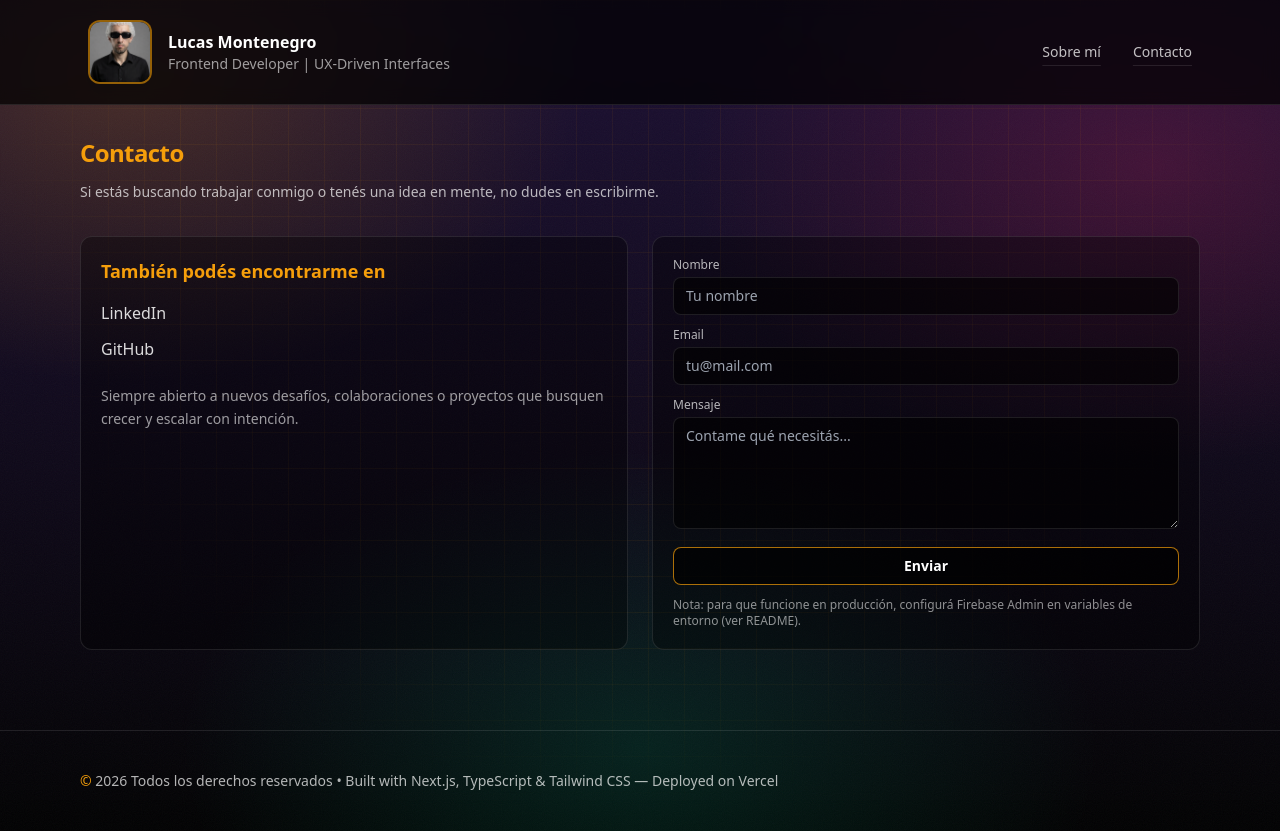
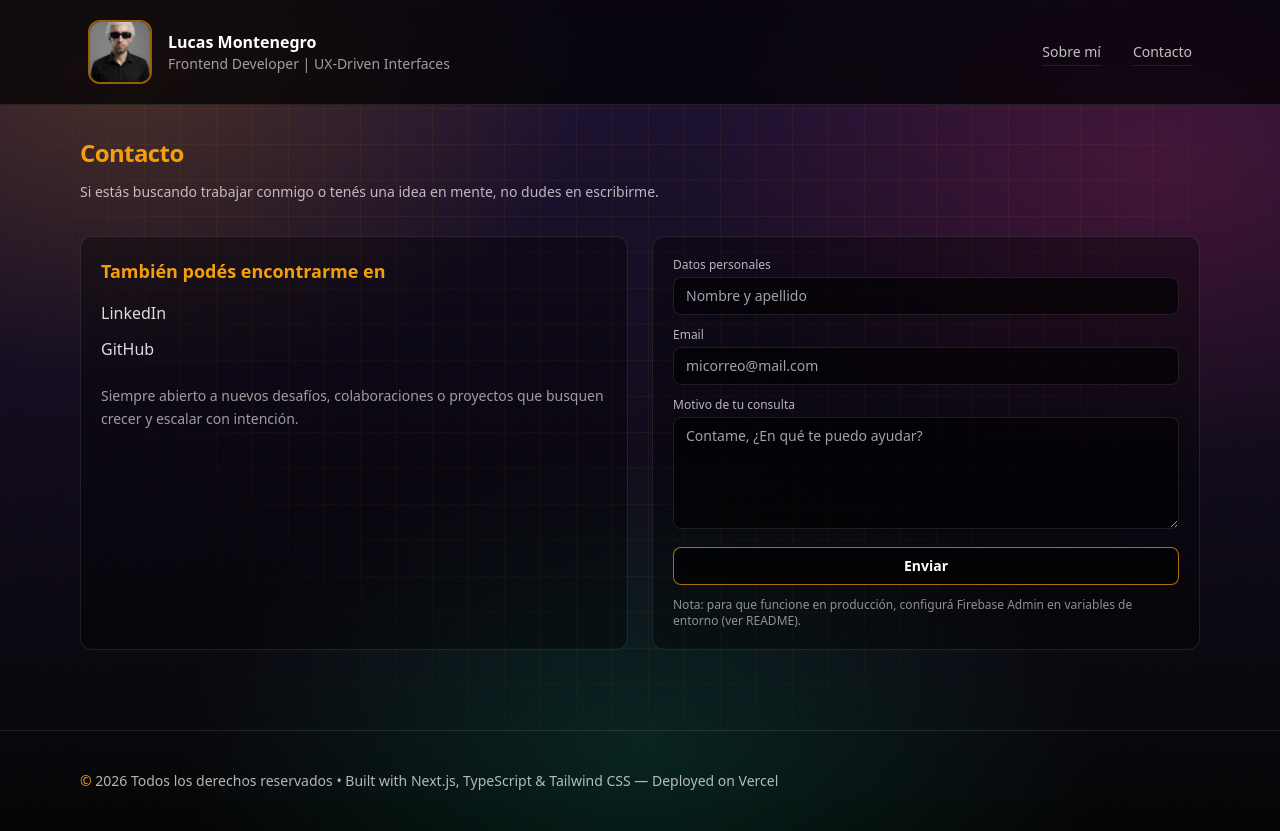
Before and after one commit to lu-developer476/Portfolio, a Next.js app: page /contact in a window 1280 px wide. Built offline with nearby package versions, Linux system fonts and the light colour scheme.

Commit message:
ContactForm.tsx

```diff
--- a/src/components/ContactForm.tsx
+++ b/src/components/ContactForm.tsx
@@ -64,12 +64,12 @@ export default function ContactForm() {
 
   return (
     <form onSubmit={submit} className="space-y-3">
-      <Field label="Nombre">
+      <Field label="Datos personales">
         <input
           value={data.name}
           onChange={onChange("name")}
           className="w-full rounded-lg border border-white/10 bg-black/60 px-3 py-2 text-sm outline-none focus:border-cyber-neonGreen/60"
-          placeholder="Tu nombre"
+          placeholder="Nombre y apellido"
           required
         />
       </Field>
@@ -80,17 +80,17 @@ export default function ContactForm() {
           onChange={onChange("email")}
           type="email"
           className="w-full rounded-lg border border-white/10 bg-black/60 px-3 py-2 text-sm outline-none focus:border-cyber-neonGreen/60"
-          placeholder="tu@mail.com"
+          placeholder="micorreo@mail.com"
           required
         />
       </Field>
 
-      <Field label="Mensaje">
+      <Field label="Motivo de tu consulta">
         <textarea
           value={data.message}
           onChange={onChange("message")}
           className="min-h-28 w-full rounded-lg border border-white/10 bg-black/60 px-3 py-2 text-sm outline-none focus:border-cyber-neonGreen/60"
-          placeholder="Contame qué necesitás..."
+          placeholder="Contame, ¿En qué te puedo ayudar?"
           required
         />
       </Field>
```
